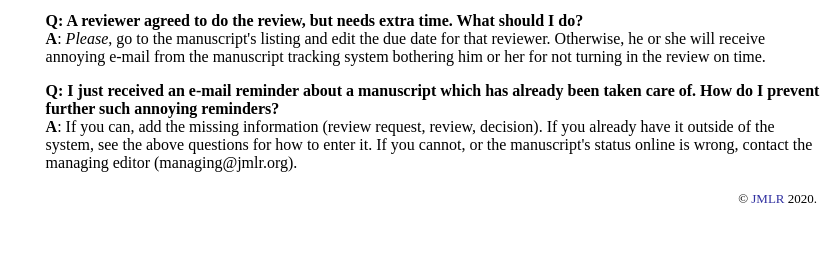
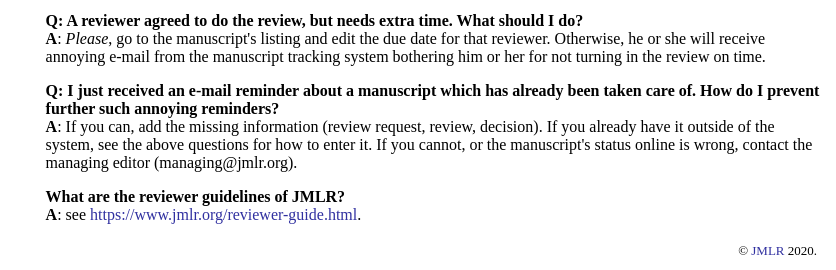
Before and after one commit to JmlrOrg/webpage, a Python web app: template templates/beta/faq.html in a window 1280 px wide. Shown: the part 2009-2279 px from the top of the page, without its empty margins (444-1280 px from the left). Before the commit the page ends 2212 px from the top, so only its background shows below. Run offline with Jinja, Linux system fonts and the light colour scheme; the template is opened without the code that fills it: most values are stand-ins (such as "Sample title", 1, 10 or a date in 2020).

Commit message:
refer reviewer guidelines

```diff
--- a/templates/beta/faq.html
+++ b/templates/beta/faq.html
@@ -187,4 +187,9 @@ should be submitted in PDF format.
     (managing@jmlr.org).
 </p>
 
+<p>
+    <b>What are the reviewer guidelines of JMLR?</b><br>
+    <b>A</b>: see <a href="https://www.jmlr.org/reviewer-guide.html">https://www.jmlr.org/reviewer-guide.html</a>.
+</p>
+
 {% endblock %}
```
